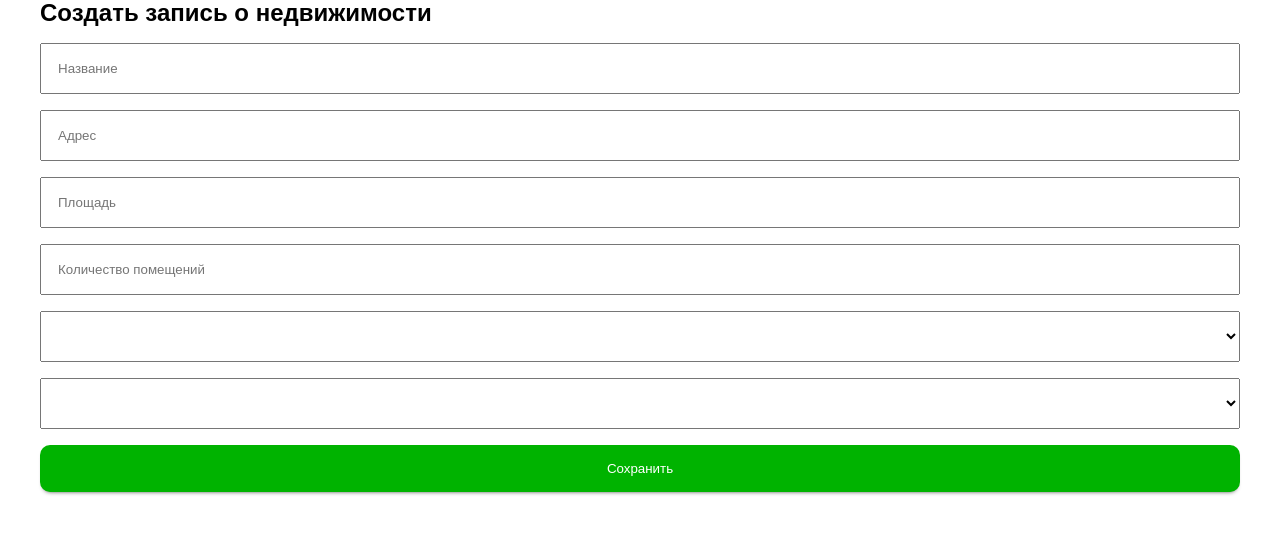
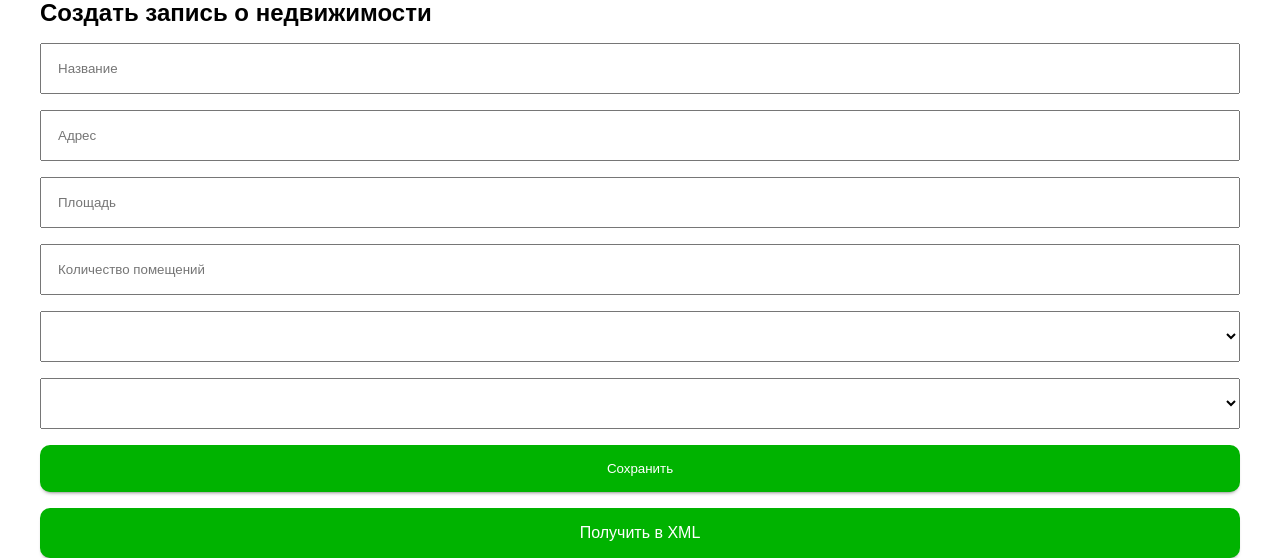
Before and after one commit to Alexander-vlk/estate_agency, a FastAPI app: page /estates in a window 1280 px wide. Shown: the part 326-884 px from the top of the page. Before the commit the page ends 821 px from the top, so only its background shows below. Run offline with FastAPI, Linux system fonts and the light colour scheme; data that the repository does not hold is empty.

Commit message:
feat: ...

```diff
--- a/main.py
+++ b/main.py
@@ -214,3 +214,64 @@ async def create_client(
         conn.commit()
 
     return RedirectResponse('/estates', status_code=303)
+
+
+@app.get("/estates/xml")
+def download_xml():
+    """Получение данных в формате XML"""
+    with get_db_connection() as conn:
+        data_sql = conn.execute(
+            '''
+                SELECT
+                    e.id id,
+                    a.name agency,
+                    e.name name,
+                    e.address address,
+                    e.square square,
+                    e.rooms_cnt rooms_cnt,
+                    e.posted_at posted_at,
+                    etype.name type
+                FROM Estate e
+                JOIN Agency a ON a.id = e.agency
+                JOIN EstateType etype ON etype.id = e.type
+            '''
+        ).fetchall()
+        data = [dict(data) for data in data_sql]
+
+    xml_root = XML.Element("items")
+
+    for raw in data:
+        item_el = XML.SubElement(xml_root, "item")
+        for key, value in raw.items():
+            XML.SubElement(item_el, key).text = str(value)
+
+    xml_data = XML.tostring(xml_root, encoding="utf-8")
+    return Response(content=xml_data, media_type='application/xml')
+
+
+@app.post("/xml/estates/upload")
+def upload_xml(file: UploadFile = File(...)):
+    """Загрузка и сохранение в таблицу данных о системах из XML"""
+    contents = file.file.read()
+    tree = XML.parse(BytesIO(contents))
+    root_node = tree.getroot()
+
+    with get_db_connection() as conn:
+        for item in root_node.findall("item"):
+            name = item.find("name").text
+            diameter = item.find("diameter").text
+            age = item.find("age").text
+            galaxy = item.find("galaxy").text
+            description = item.find("description").text
+
+            conn.execute(
+                '''
+                INSERT INTO systems (name, diameter, age, galaxy, description)
+                VALUES (?, ?, ?, ?, ?)
+                ''',
+                (name, diameter, age, galaxy, description)
+            )
+
+            conn.commit()
+
+    return {"message": "Success"}
--- a/static/style.css
+++ b/static/style.css
@@ -149,3 +149,18 @@ input[type="submit"], select {
     color: #555;
     margin: 4px 0;
 }
+
+#xml {
+    display: block;
+    background-color: var(--green);
+    color: var(--white);
+    text-align: center;
+    padding: 1rem 0;
+    transition: all var(--transition);
+    border-radius: var(--rounded-sm);
+    box-shadow: var(--shadow-sm);
+}
+
+#xml:hover {
+    background-color: var(--dark-green);
+}
--- a/templates/estates.html
+++ b/templates/estates.html
@@ -74,5 +74,6 @@
             </article>
         {% endfor %}
     </section>
+    <a id="xml" href="/estates/xml">Получить в XML</a>
 </main>
 {% endblock %}
```
